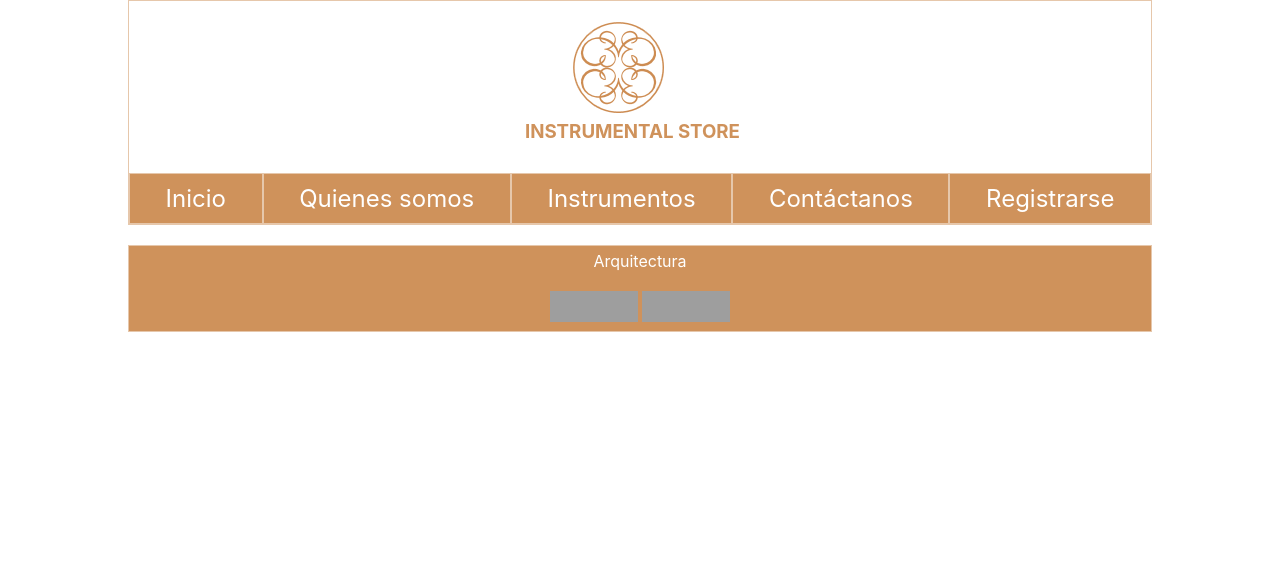
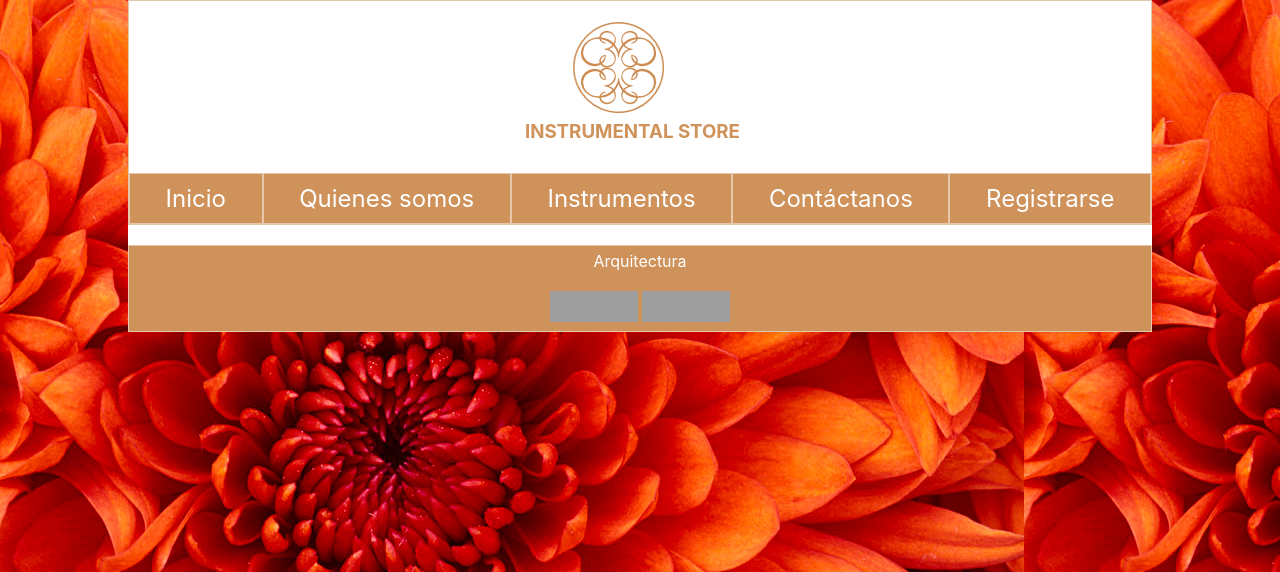
Before and after one commit to raulignacio710/MusicaWeb, a Django app: page / in a window 1280 px wide. Shown: the top 572 px of the page. Run offline with Django 3.2, Linux system fonts and the light colour scheme; grey boxes are pictures that could not be loaded.

Commit message:
probando background

```diff
--- a/instrumentalstore/sistema/static/css/maqueta.css
+++ b/instrumentalstore/sistema/static/css/maqueta.css
@@ -59,6 +59,9 @@ header nav a:hover {
 section #main{
 	border: 1px solid #E6C7AB;
 }
+body{
+	background: url("Chrysanthemum.jpg")
+}
 footer {
 	background-color: #CF925B;
 	color: white;
```
Also changed, not shown: instrumentalstore/sistema/static/css/Chrysanthemum.jpg (added).
